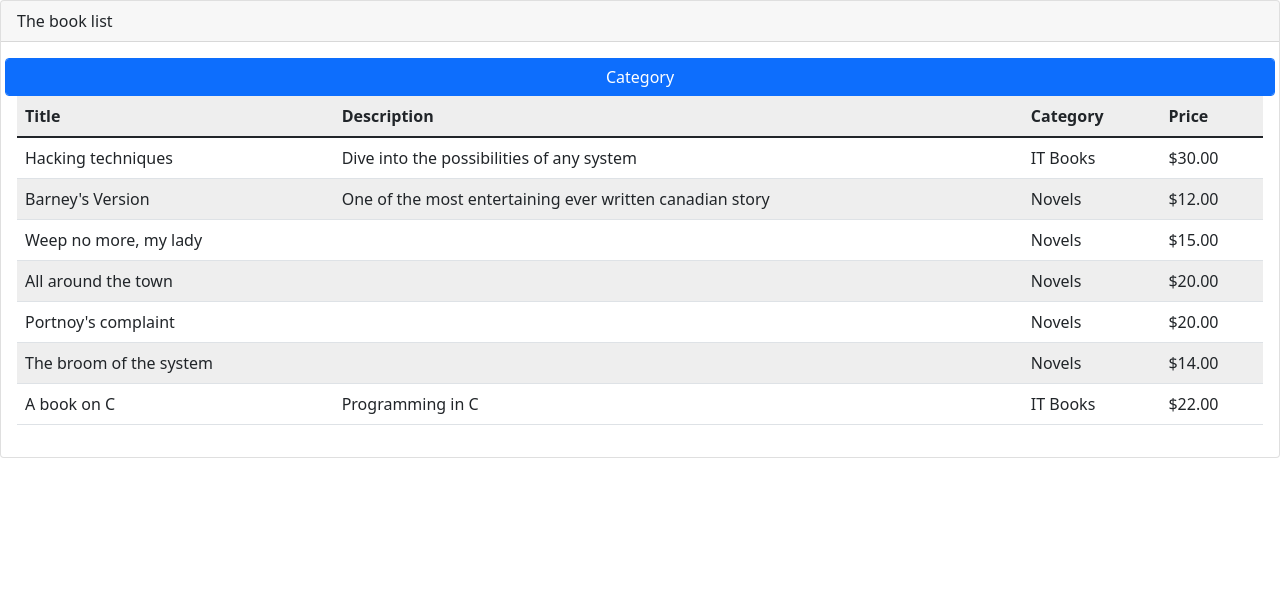
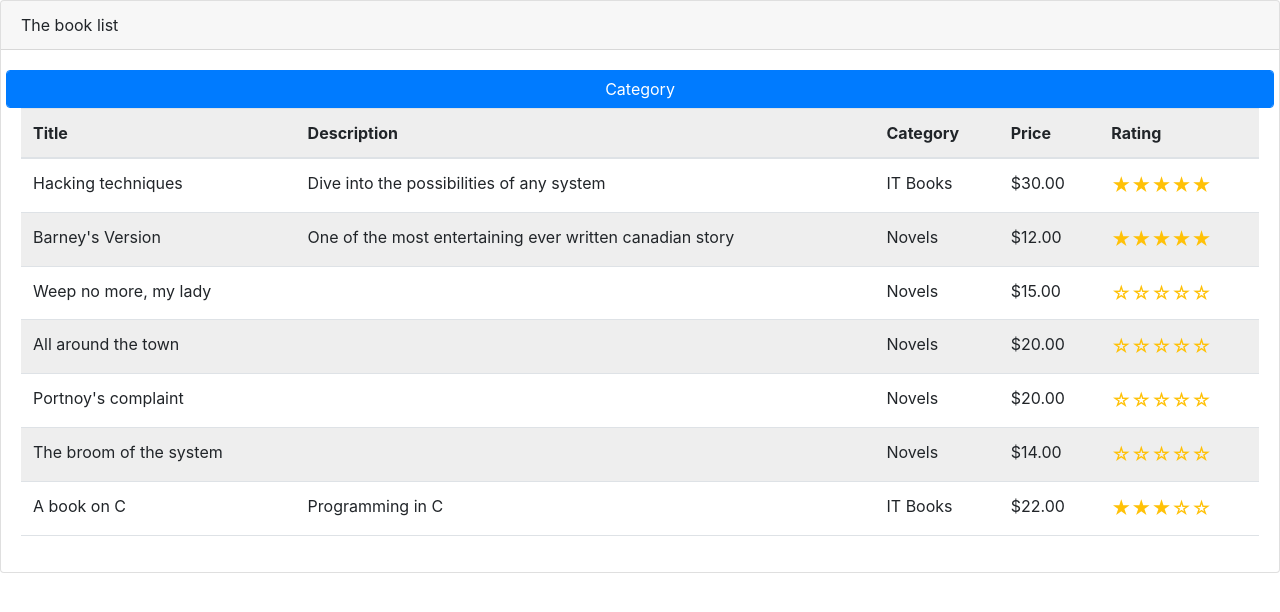
Before and after one commit to yannoff/training-angular-bookshop, an Angular app: page / in a window 1280 px wide. Shown: the top 612 px of the page. Built offline with nearby package versions, Linux system fonts and the light colour scheme.

Commit message:
Nested component example: stars

```diff
--- a/angular.json
+++ b/angular.json
@@ -27,6 +27,7 @@
               "src/assets"
             ],
             "styles": [
+              "node_modules/bootstrap/dist/css/bootstrap.min.css",
               "src/styles.css"
             ],
             "scripts": []
--- a/package.json
+++ b/package.json
@@ -15,9 +15,12 @@
     "@angular/compiler": "~13.1.0",
     "@angular/core": "~13.1.0",
     "@angular/forms": "~13.1.0",
+    "@angular/localize": "~13.1.0",
     "@angular/platform-browser": "~13.1.0",
     "@angular/platform-browser-dynamic": "~13.1.0",
     "@angular/router": "~13.1.0",
+    "@ng-bootstrap/ng-bootstrap": "^11.0.0",
+    "bootstrap": "^4.6.0",
     "rxjs": "~7.4.0",
     "tslib": "^2.3.0",
     "zone.js": "~0.11.4"
--- a/src/app/booklist/book.ts
+++ b/src/app/booklist/book.ts
@@ -8,4 +8,5 @@ export interface Book {
     editor:string;
     price:string;
     ISBN:string;
+    rating?:number;
 }
--- a/src/app/booklist/booklist.component.html
+++ b/src/app/booklist/booklist.component.html
@@ -15,6 +15,7 @@
                         <th>Description</th>
                         <th>Category</th>
                         <th>Price</th>
+                        <th>Rating</th>
                     </tr>
                 </thead>
                 <tbody>
@@ -26,6 +27,7 @@
                         <td>{{ book.description }}</td>
                         <td>{{ book.category }}</td>
                         <td>{{ book.price.split(' ')[0]|currency: book.price.split(' ')[1] }}</td>
+                        <td><app-stars [rate]="book.rating || 0" (notify)="onNotify($event)"></app-stars></td>
                     </tr>
                 </tbody>
             </table>
--- a/src/app/booklist/booklist.component.ts
+++ b/src/app/booklist/booklist.component.ts
@@ -20,13 +20,13 @@ export class BooklistComponent implements OnInit, OnChanges, AfterContentInit, O
   load(): void {
       this.categories = [ "Novels", "IT Books" ];
       this.books = [
-        { id: 1, title: "Hacking techniques", author: "Jon Erickson", description: "Dive into the possibilities of any system", category: "IT Books", editor: "Pearson", price: "30 USD", ISBN: "978-2-7440-2264-7" },
-        { id: 2, title: "Barney's Version", author: "Mordecai Richler", description: "One of the most entertaining ever written canadian story", category: "Novels", editor: "Gli Adelphi", price: "12 USD", ISBN: "978-88-459-1982-4" },
+        { id: 1, title: "Hacking techniques", author: "Jon Erickson", description: "Dive into the possibilities of any system", category: "IT Books", editor: "Pearson", price: "30 USD", ISBN: "978-2-7440-2264-7", rating: 5 },
+        { id: 2, title: "Barney's Version", author: "Mordecai Richler", description: "One of the most entertaining ever written canadian story", category: "Novels", editor: "Gli Adelphi", price: "12 USD", ISBN: "978-88-459-1982-4", rating: 5 },
         { id: 3, title: "Weep no more, my lady", author: "Mary Higgins Clark", description: "", category: "Novels", editor: "Simon & Schuster Inc.", price: "15 USD", ISBN: "2-7242-7350-8" },
         { id: 4, title: "All around the town", author: "Mary Higgins Clark", description: "", category: "Novels", editor: "Simon & Schuster Inc.", price: "20 USD", ISBN: "2-253-07640-6" },
         { id: 5, title: "Portnoy's complaint", author: "Philip Roth", description: "", category: "Novels", editor: "", price: "20 USD", ISBN: "978-2-07-036470-1" },
         { id: 6, title: "The broom of the system", author: "John Foster Wallace", description: "", category: "Novels", editor: "", price: "14 USD", ISBN: "978-88-06-21197-4" },
-        { id: 7, title: "A book on C", author: "Al Kelley / Ira Pohl", description: "Programming in C", category: "IT Books", editor: "Benjamin/Cummings", price: "22 USD", ISBN: "0-8053-0060-0" },
+        { id: 7, title: "A book on C", author: "Al Kelley / Ira Pohl", description: "Programming in C", category: "IT Books", editor: "Benjamin/Cummings", price: "22 USD", ISBN: "0-8053-0060-0", rating: 3.85 },
       ];
   }
 
@@ -47,6 +47,10 @@ export class BooklistComponent implements OnInit, OnChanges, AfterContentInit, O
     console.log('onDestroy');
   }
 
+  onNotify(event:number): void {
+    console.log('Notify: ' + event);
+  }
+
   filter() {
     console.log('Current category: ' + this.category);
     this.load();
--- /dev/null
+++ b/src/app/stars/stars.component.css
@@ -0,0 +1,4 @@
+ngb-rating {
+    color: #ffc107;
+    font-size: 1.2em;
+}
--- /dev/null
+++ b/src/app/stars/stars.component.html
@@ -0,0 +1 @@
+<ngb-rating [max]="5" [(rate)]="rate" (rateChange)="onChange()"></ngb-rating>
--- /dev/null
+++ b/src/app/stars/stars.component.ts
@@ -0,0 +1,22 @@
+import { Component, EventEmitter, Input, Output, OnInit } from '@angular/core';
+
+@Component({
+  selector: 'app-stars',
+  templateUrl: './stars.component.html',
+  styleUrls: ['./stars.component.css']
+})
+export class StarsComponent implements OnInit {
+
+  @Input()  rate:number = 4;
+  @Output() notify:EventEmitter<number> = new EventEmitter();
+
+  constructor() { }
+
+  ngOnInit(): void {
+  }
+
+  onChange(): void {
+    this.notify.emit(this.rate);
+  }
+
+}
--- a/src/polyfills.ts
+++ b/src/polyfills.ts
@@ -1,3 +1,7 @@
+/***************************************************************************************************
+ * Load `$localize` onto the global scope - used if i18n tags appear in Angular templates.
+ */
+import '@angular/localize/init';
 /**
  * This file includes polyfills needed by Angular and is loaded before the app.
  * You can add your own extra polyfills to this file.
```
Also changed, not shown: src/app/app.module.ts (+6 -2 lines), 2 other files (tests, documents, lock files or other folders).
